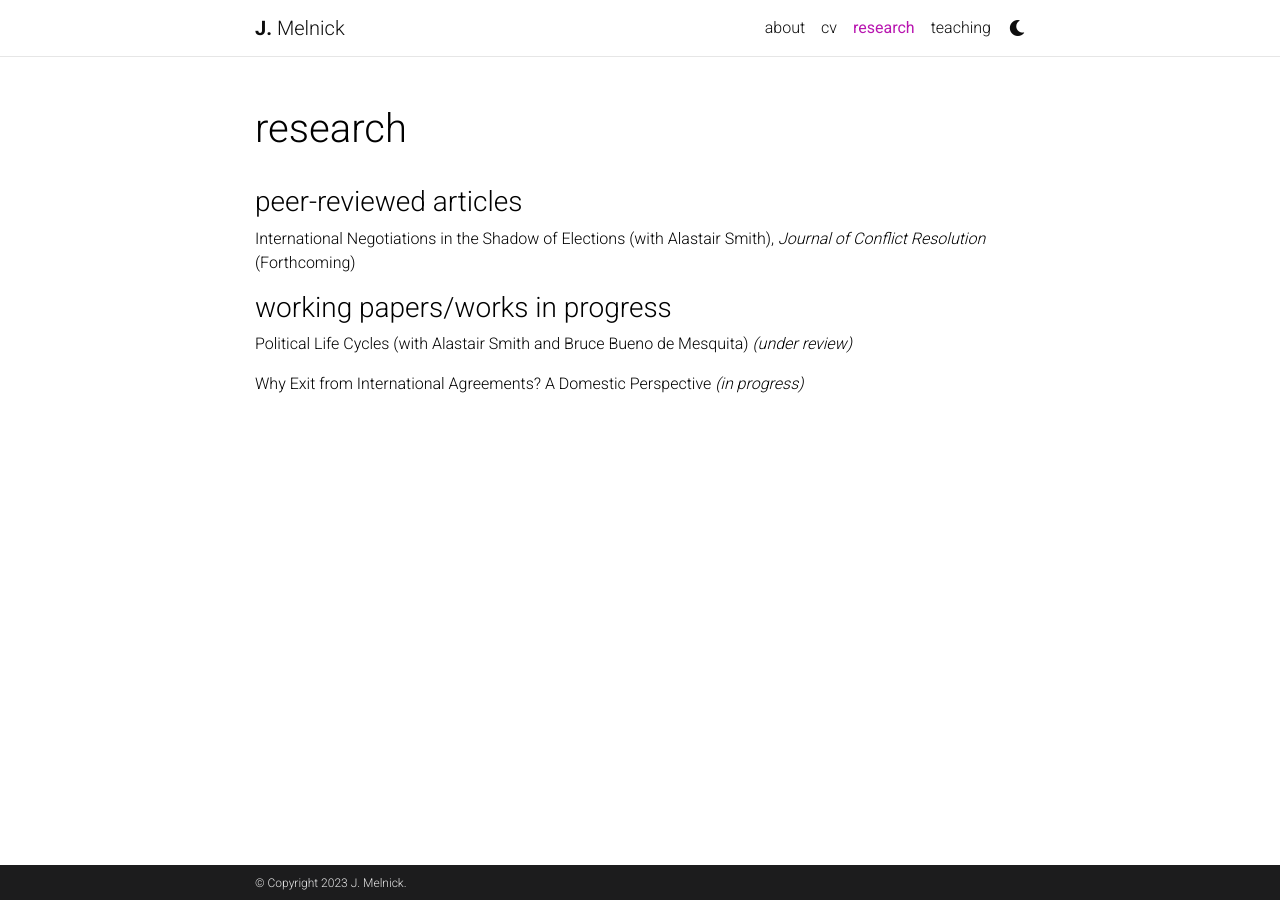
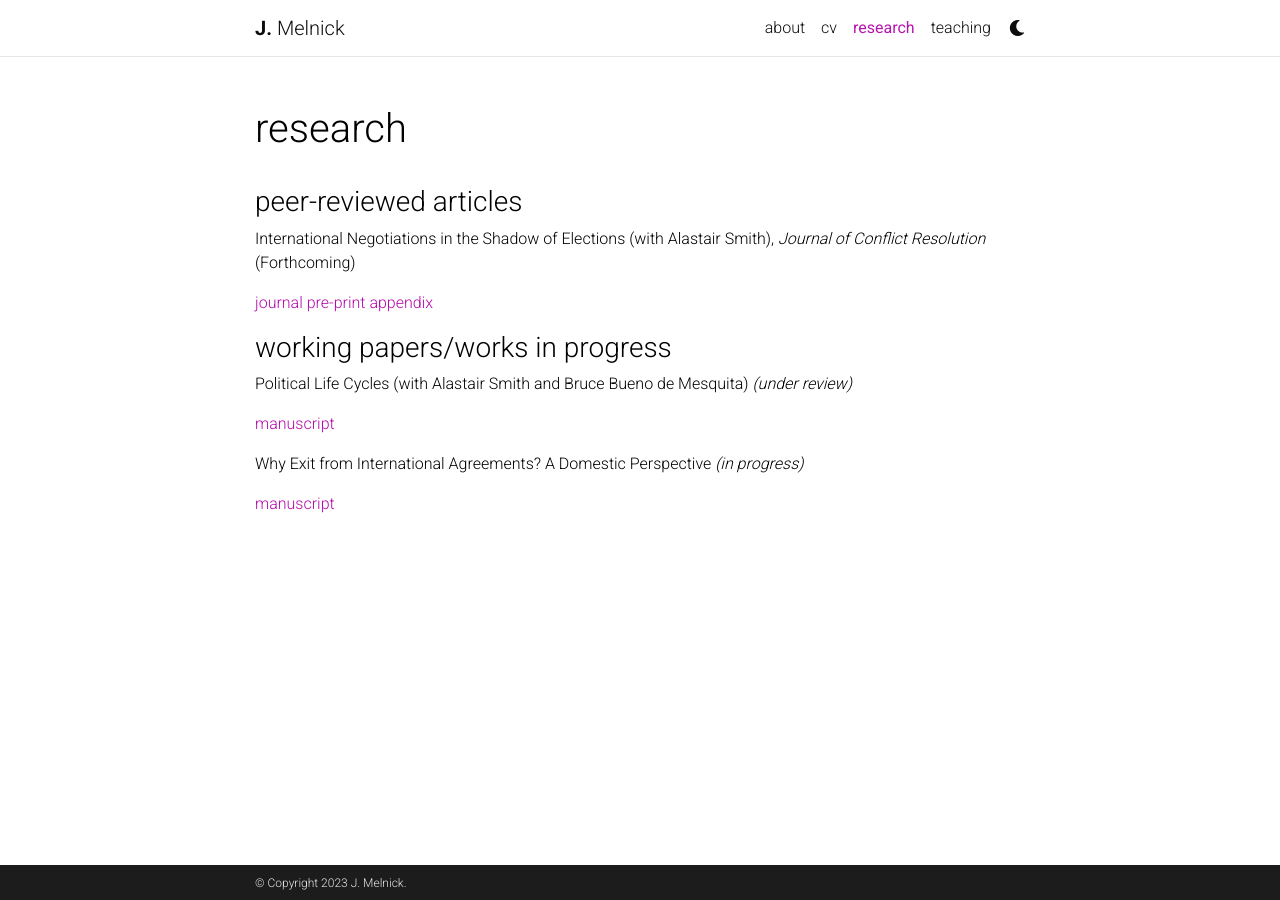
Before and after one commit to justinmelnick/justinmelnick.github.io, a Jekyll site: the page built from _pages/publications.md, in a window 1280 px wide. Built offline with Jekyll 4.4.1, drawn with Linux system fonts in a browser that asks for light colours; comment, search, counter and statistics services are not loaded; a style sheet for code colours, icons or effects is not loaded.

Commit message:
Update publications.md

```diff
--- a/_pages/publications.md
+++ b/_pages/publications.md
@@ -12,8 +12,14 @@ nav_order: 2
 
 International Negotiations in the Shadow of Elections (with Alastair Smith), _Journal of Conflict Resolution_ (Forthcoming)
 
+[journal](xxx) [pre-print](https://justinmelnick.github.io/assets/pdf/text_10_27.pdf) [appendix](https://justinmelnick.github.io/assets/pdf/online appendix 3-11.pdf)
+
 <h3>working papers/works in progress</h3>
 
 Political Life Cycles (with Alastair Smith and Bruce Bueno de Mesquita) _(under review)_
 
+[manuscript](https://justinmelnick.github.io/assets/pdf/PLC_March2023.pdf)
+
 Why Exit from International Agreements? A Domestic Perspective _(in progress)_
+
+[manuscript](https://justinmelnick.github.io/assets/pdf/melnick_exit_3-17.pdf)
```
